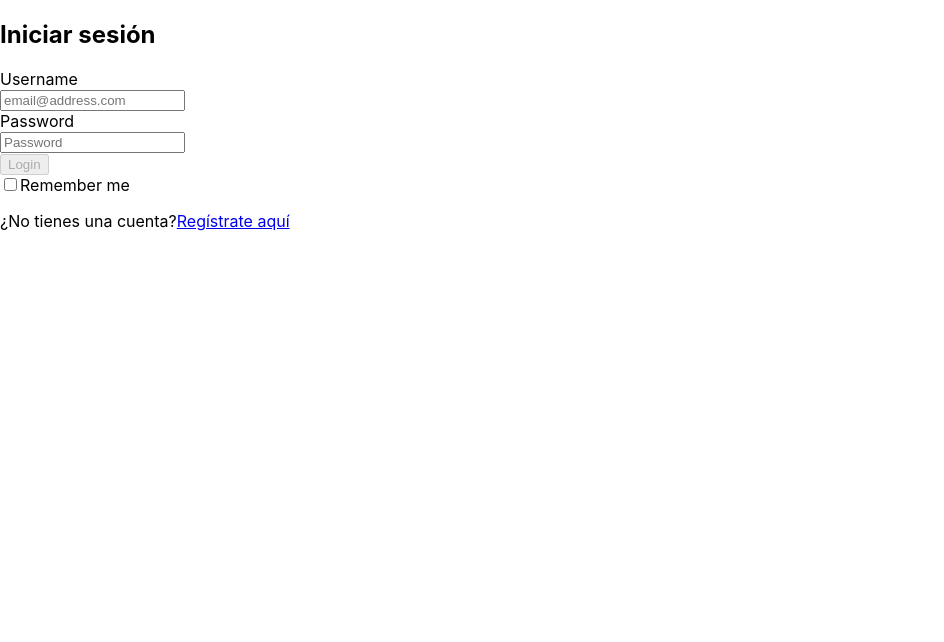
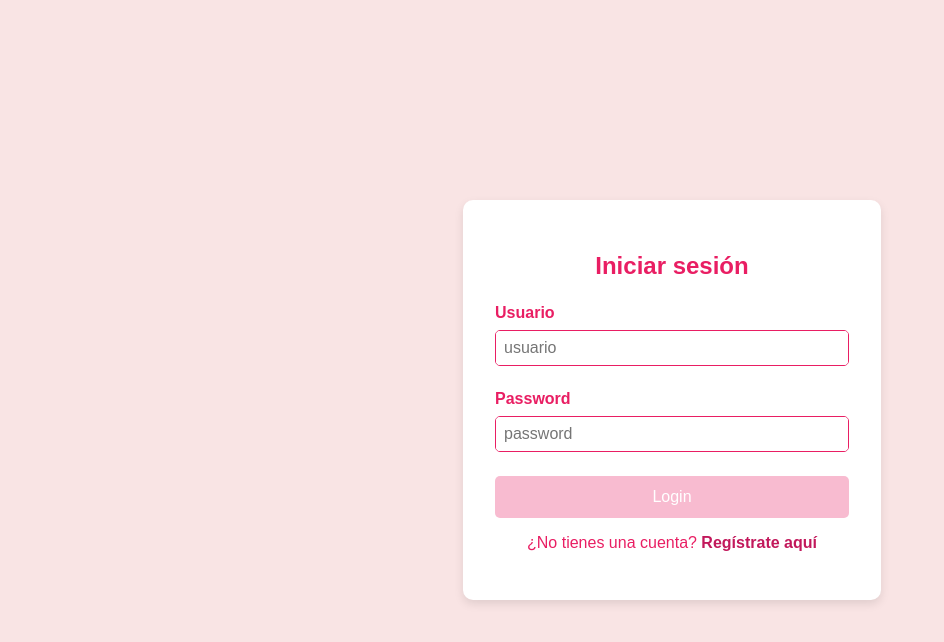
Before and after one commit to nintend0ll/obligatorioTallerFrontEnd, a React (Create React App) app: page / in a window 1280 px wide. Shown: the top 642 px of the page, without its empty margins (0-944 px from the left). Built offline with nearby package versions, Linux system fonts and the light colour scheme.

Commit message:
CSS login y register

```diff
--- a/src/components/Login/login.css
+++ b/src/components/Login/login.css
@@ -0,0 +1,126 @@
+/* Estilos generales */
+body {
+    margin: 0;
+    font-family: 'Arial', sans-serif;
+    background-color: #f9e4e4; /* Fondo rosado claro */
+    display: flex;
+    justify-content: center;
+    align-items: center;
+    height: 100vh;
+  }
+
+  .container {
+    background-color: #ffffff; /* Fondo blanco para el contenedor */
+    padding: 2rem;
+    border-radius: 10px;
+    box-shadow: 0 4px 10px rgba(0, 0, 0, 0.1);
+    width: 100%;
+    max-width: 400px;
+    text-align: center;
+  }
+
+  h2 {
+    color: #e91e63; /* Tono rosado oscuro para el título */
+    margin-bottom: 1.5rem;
+  }
+
+  /* Estilos para los grupos de formulario */
+  .form-group {
+    margin-bottom: 1.5rem;
+    text-align: left;
+  }
+
+  .form-group label {
+    display: block;
+    margin-bottom: 0.5rem;
+    color: #e91e63; /* Tono rosado oscuro para las etiquetas */
+    font-weight: bold;
+  }
+
+  /* Estilos para los inputs */
+  .input-group {
+    display: flex;
+    align-items: center;
+    border: 1px solid #e91e63; /* Borde rosado */
+    border-radius: 5px;
+    overflow: hidden;
+  }
+
+  .input-group-prepend,
+  .input-group-append {
+    background-color: #f8bbd0; /* Tono rosado claro para los íconos */
+    padding: 0.5rem;
+    display: flex;
+    align-items: center;
+    justify-content: center;
+  }
+
+  .input-group-text {
+    color: #e91e63; /* Tono rosado oscuro para los íconos */
+  }
+
+  .form-control {
+    flex: 1;
+    border: none;
+    padding: 0.5rem;
+    font-size: 1rem;
+    outline: none;
+  }
+
+  .btn-primary {
+  background-color: #e91e63; /* Tono rosado oscuro para el botón */
+  border: none;
+  padding: 0.75rem;
+  font-size: 1rem;
+  color: white;
+  border-radius: 5px;
+  cursor: pointer;
+  width: 100%;
+  transition: background-color 0.3s ease;
+}
+
+.btn-primary:hover {
+  background-color: #c2185b; /* Tono rosado más oscuro al pasar el mouse */
+}
+
+.btn-primary:disabled {
+  background-color: #f8bbd0; /* Tono rosado claro cuando está deshabilitado */
+  cursor: not-allowed;
+}
+
+.btn-primary {
+    background-color: #e91e63; /* Tono rosado oscuro para el botón */
+    border: none;
+    padding: 0.75rem;
+    font-size: 1rem;
+    color: white;
+    border-radius: 5px;
+    cursor: pointer;
+    width: 100%;
+    transition: background-color 0.3s ease;
+  }
+
+  .btn-primary:hover {
+    background-color: #c2185b; /* Tono rosado más oscuro al pasar el mouse */
+  }
+
+  .btn-primary:disabled {
+    background-color: #f8bbd0; /* Tono rosado claro cuando está deshabilitado */
+    cursor: not-allowed;
+  }
+
+/* Estilos para el enlace de registro */
+.registro-link {
+    margin-top: 1rem;
+    color: #e91e63; /* Tono rosado oscuro para el texto */
+  }
+
+  .registro-link a {
+    color: #c2185b; /* Tono rosado más oscuro para el enlace */
+    text-decoration: none;
+    font-weight: bold;
+  }
+
+  .registro-link a:hover {
+    text-decoration: underline;
+  }
--- a/src/components/Login/login.jsx
+++ b/src/components/Login/login.jsx
@@ -1,6 +1,6 @@
 import { Link } from 'react-router-dom'; // Importa Link
 import { useEffect, useRef, useState } from 'react'; // Importa useEffect, useRef, useState
-//import '../../Styles/commonStyles.css'; // Importa estilos comunes
+import "./login.css";
 import {useNavigate} from 'react-router-dom'; // Importa useNavigate
 import { login } from "../../services/api";
 import Alert from "../UI/Alert/Alert";
@@ -72,18 +72,13 @@ const Login =({onLogin, userData}) =>{
           ""
         )}
         <div className="form-group">
-          <label htmlFor="email">Username</label>
+          <label htmlFor="usuario">Usuario</label>
           <div className="input-group">
-            <div className="input-group-prepend">
-              <span className="input-group-text">
-                <i className="fas fa-envelope"></i>
-              </span>
-            </div>
+
             <input
-              type="email"
               className="form-control"
-              id="email"
-              placeholder="email@address.com"
+              id="usuario"
+              placeholder="usuario"
               ref={inputUsernameRef}
               onChange={_onHandleChange}
             />
@@ -92,24 +87,16 @@ const Login =({onLogin, userData}) =>{
         <div className="form-group">
           <label htmlFor="password">Password</label>
           <div className="input-group">
-            <div className="input-group-prepend">
-              <span className="input-group-text">
-                <i className="fas fa-lock"></i>
-              </span>
-            </div>
+
             <input
               type="password"
               className="form-control"
               id="password"
-              placeholder="Password"
+              placeholder="password"
               ref={inputPasswordRef}
               onChange={_onHandleChange}
             />
-            <div className="input-group-append">
-              <span className="input-group-text">
-                <i className="fas fa-eye"></i>
-              </span>
-            </div>
+
           </div>
         </div>
         <button
@@ -120,17 +107,12 @@ const Login =({onLogin, userData}) =>{
         >
           {btnText}
         </button>
-        <div className="form-group form-check mt-3">
-          <input type="checkbox" className="form-check-input" id="rememberMe" />
-          <label className="form-check-label" htmlFor="rememberMe">
-            Remember me
-          </label>
-        </div>
+
       </form>
           {/* Enlace para mostrar el registro */}
           <div className="registro-link">
              <p>¿No tienes una cuenta?
-                <Link to="/Register" id="mostrarRegistro">Regístrate aquí</Link></p>
+                <Link to="/Register" id="mostrarRegistro"> Regístrate aquí</Link></p>
             </div>
         </div>
       </div>
--- a/src/components/Register/Register.css
+++ b/src/components/Register/Register.css
@@ -0,0 +1,101 @@
+/* Estilos generales */
+body {
+    margin: 0;
+    font-family: 'Arial', sans-serif;
+    background-color: #f9e4e4; /* Fondo rosado claro */
+    display: flex;
+    justify-content: center;
+    align-items: center;
+    height: 100vh;
+  }
+
+  .container {
+    background-color: #ffffff; /* Fondo blanco para el contenedor */
+    padding: 2rem;
+    border-radius: 10px;
+    box-shadow: 0 4px 10px rgba(0, 0, 0, 0.1);
+    width: 100%;
+    max-width: 400px;
+    text-align: center;
+  }
+
+  h2 {
+    color: #e91e63; /* Tono rosado oscuro para el título */
+    margin-bottom: 1.5rem;
+  }
+
+  /* Estilos para los grupos de formulario */
+  .form-group {
+    margin-bottom: 1.5rem;
+    text-align: left;
+  }
+
+  .form-group label {
+    display: block;
+    margin-bottom: 0.5rem;
+    color: #e91e63; /* Tono rosado oscuro para las etiquetas */
+    font-weight: bold;
+  }
+
+  /* Estilos para los inputs y select */
+  .from-control,
+  .password,
+  .pais {
+    width: 100%;
+    padding: 0.5rem;
+    border: 1px solid #e91e63; /* Borde rosado */
+    border-radius: 5px;
+    font-size: 1rem;
+    outline: none;
+    box-sizing: border-box;
+  }
+
+  .from-control:focus,
+  .password:focus,
+  .pais:focus {
+    border-color: #c2185b; /* Tono rosado más oscuro al enfocar */
+  }
+
+  .pais {
+    appearance: none; /* Elimina el estilo por defecto del select */
+    background-color: white;
+    cursor: pointer;
+  }
+
+  /* Estilos para el botón */
+  .btn-primary {
+    background-color: #e91e63; /* Tono rosado oscuro para el botón */
+    border: none;
+    padding: 0.75rem;
+    font-size: 1rem;
+    color: white;
+    border-radius: 5px;
+    cursor: pointer;
+    width: 100%;
+    transition: background-color 0.3s ease;
+  }
+
+  .btn-primary:hover {
+    background-color: #c2185b; /* Tono rosado más oscuro al pasar el mouse */
+  }
+
+  .btn-primary:disabled {
+    background-color: #f8bbd0; /* Tono rosado claro cuando está deshabilitado */
+    cursor: not-allowed;
+  }
+
+  /* Estilos para el enlace de inicio de sesión */
+  .registro-link {
+    margin-top: 1rem;
+    color: #e91e63; /* Tono rosado oscuro para el texto */
+  }
+
+  .registro-link a {
+    color: #c2185b; /* Tono rosado más oscuro para el enlace */
+    text-decoration: none;
+    font-weight: bold;
+  }
+
+  .registro-link a:hover {
+    text-decoration: underline;
+  }
--- a/src/components/Register/Register.jsx
+++ b/src/components/Register/Register.jsx
@@ -1,7 +1,6 @@
 import React from 'react';
 import { useEffect, useRef, useState } from "react";
-//import '../../Styles/commonStyles.css'; // Importa estilos comunes
-import '../Register/Register.css'; // Importa estilos específicos
+import '../Register/Register.css';
 import { Link } from 'react-router-dom'; // Importa Link
 import { register } from '../../services/api';
 import {getCountries} from'../../services/api';
@@ -81,33 +80,34 @@ const Register = () => {
           ""
         )}
           <div className="form-group">
-            <label htmlFor="nombreUsuario">Usuario:</label>
+            <label htmlFor="nombreUsuario">Usuario</label>
             <input type="text"
             id="nombreUsuarioRegis"
             className="from-control"
-            placeholder='Juan Perez'
+            placeholder='usuario'
             ref={inputUsernameRef}
             onChange={_onHandleChange}
              required
             />
           </div>
           <div className="form-group">
-            <label htmlFor="password">Contraseña:</label>
+            <label htmlFor="password">Password</label>
             <input type="password"
             id="passwordRegis"
             className="password"
+            placeholder='password'
             ref={inputPasswordRef}
             onChange={_onHandleChange}
             required />
           </div>
           <div className="form-group">
-            <label htmlFor="pais">Pais de residencia:</label>
+            <label htmlFor="pais">Pais de residencia</label>
             <select id="paises"
             className="pais"
             ref={inputCountryRef}
             onChange={_onHandleChange}
             required>
-            <option value="">Selecciona un pais</option>
+            <option value="">Seleccionar pais</option>
             {countries.map((country)=>(
               <option key = {country.id} value={country.id}>
                 {country.name}
```
Also changed, not shown: src/components/Dashboard/Header/header.jsx (added).
